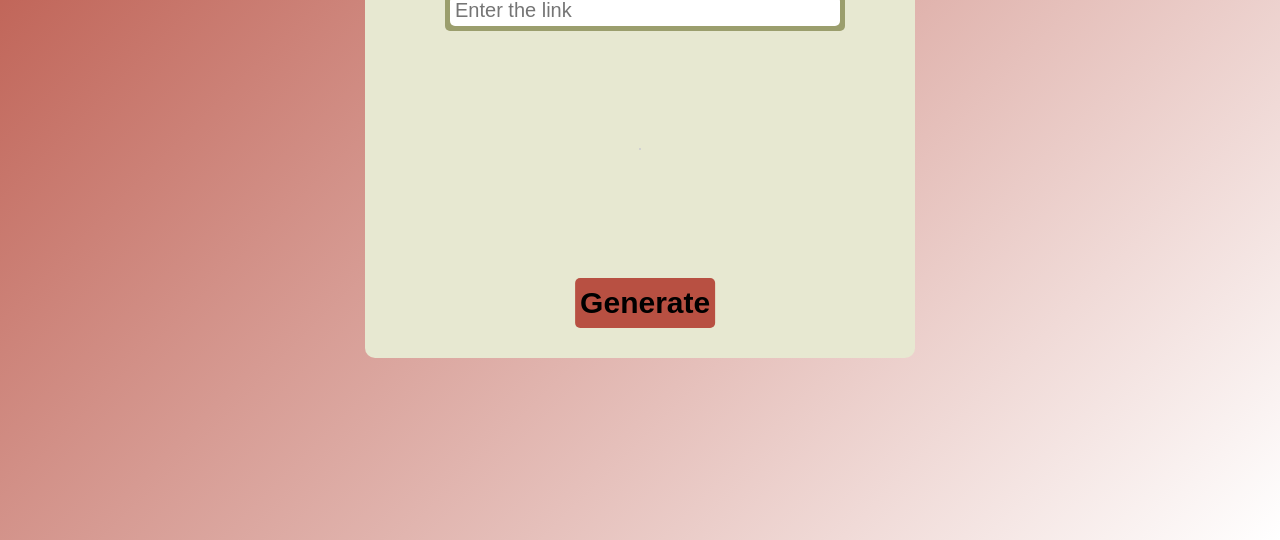
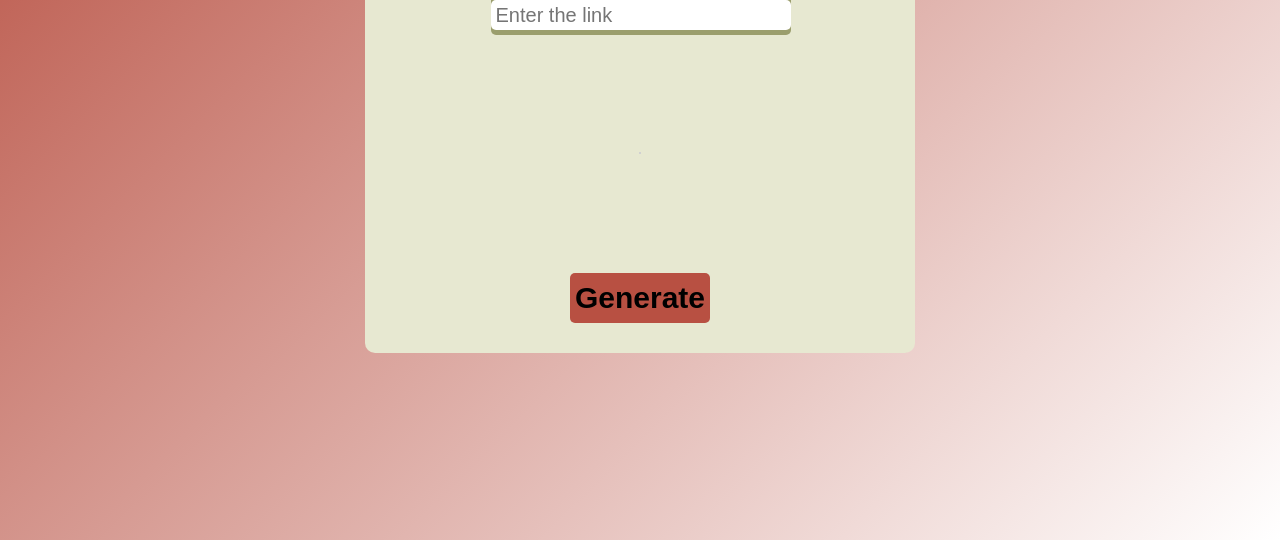
Before and after one commit to VikasNayak1/QR_CODE_Generator, a plain HTML site: page index.html in a window 1280 px wide. Shown: the part 260-800 px from the top of the page. Drawn offline with Linux system fonts and the light colour scheme.

Commit message:
Update style.css

```diff
--- a/style.css
+++ b/style.css
@@ -13,7 +13,10 @@ body{
 background:#E7E8D1 ;
 width:550px;
 border-radius: 10px;
-
+display: flex;
+flex-direction: column;
+justify-content: center;
+align-items: center;
 
 }
 .container h1{
@@ -24,21 +27,25 @@ border-radius: 10px;
 }
 .input-link{
     margin-top: 10px;
+    margin-left: 1px;
     background-color: #9b9e6d;
-    width: 400px;
+    max-width: 340px;
     height: 40px;
-    transform:translate(20%) ;
     display: flex;
+    justify-content: center;
+    align-items: center;
+
     border-radius: 5px;
+
 }
 .input-link #input{
-    flex: 1;
+
     background-color: #ffffff;
     font-size: 20px;
     padding: 5px;
     width: 300px;
     height: 30px;
-    margin: 5px 5px;
+
     border: none;
     border-radius: 5px;
     outline: 0;
@@ -46,8 +53,12 @@ border-radius: 10px;
 #qr-code{
     min-height: 300px;
 }
+.generate{
+    display: flex;
+    justify-content: center; align-items: center;
+}
 #generate{
-    transform: translate(150%);
+
     height:30px;
     font-weight: 600;
     background: #B85042;
@@ -58,6 +69,7 @@ border-radius: 10px;
     border-radius: 5px;
     margin-bottom: 30px;
     margin-top: -30PX;
+
 }
 #qr-code{
     margin-top: -50px;
```
